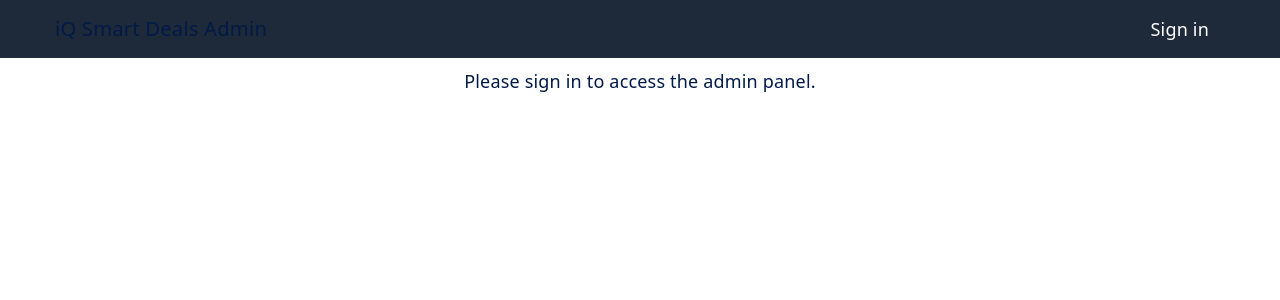
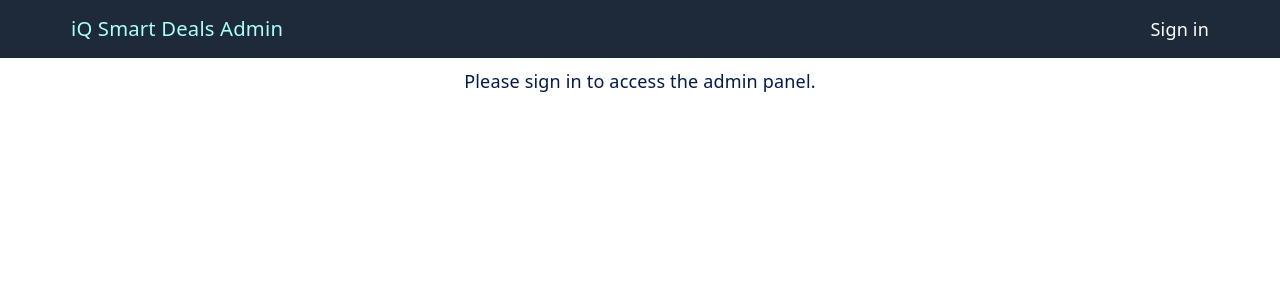
Before and after one commit to fscarlett/smart-deals-admin, a React (Vite) app: page / in a window 1280 px wide. Shown: the top 300 px of the page. Built offline with nearby package versions, Linux system fonts and the light colour scheme; no server answers.

Commit message:
logo navlink to /

```diff
--- a/src/components/layouts/Header.tsx
+++ b/src/components/layouts/Header.tsx
@@ -26,7 +26,10 @@ function Header() {
     <header className='site_header px-4 bg-gray-800 '>
       <div className='container max-w-7xl mx-auto flex justify-between items-center h-[58px]'>
         <div>
-          <h1 className='text-lg'>iQ Smart Deals Admin</h1>
+          <NavLink to='/'>
+            {/* <img src='/logo.png' alt='Logo' className='h-8 w-auto' /> */}
+            <h1 className={`${styles.logo} text-lg`}>iQ Smart Deals Admin</h1>
+          </NavLink>
         </div>
         <div>
           <Show when='signed-out'>
--- a/src/styles/Header.module.css
+++ b/src/styles/Header.module.css
@@ -1,5 +1,17 @@
 .site_header {
   height: 58px;
+}
+
+.logo {
+  text-decoration: none;
+  padding: 16px 16px;
+  color: #aff;
+}
+
+.logo:hover {
+  background-color: #555;
+  color: #fff;
+  text-decoration: underline;
 }
 
 .active_link {
```
